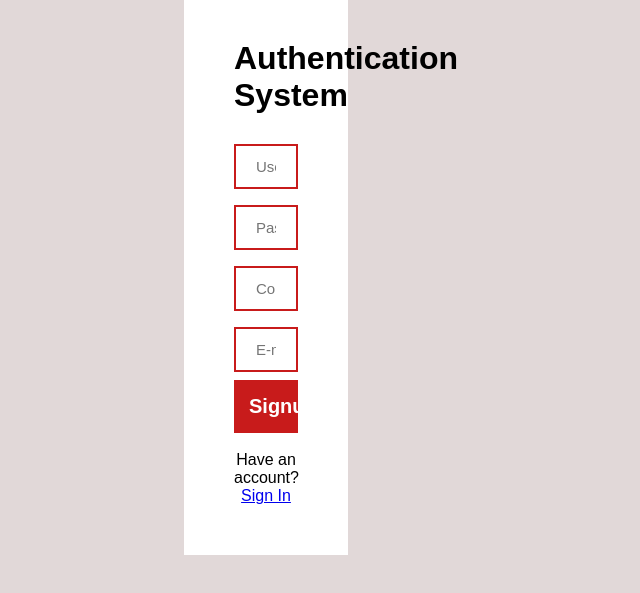
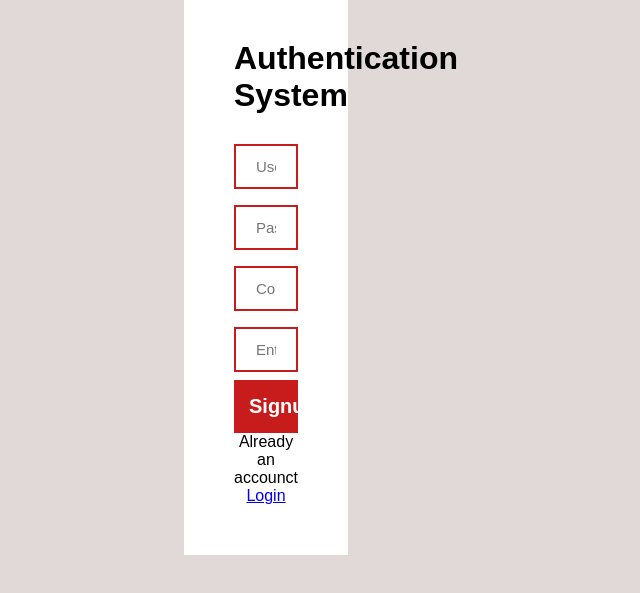
Before and after one commit to Deepikabisht028/User-Authentication-System-project, a Django app: page /signup/ in a window 1280 px wide. Shown: the part 49-642 px from the top of the page, without its empty margins (374-1014 px from the left). Run offline with Django 3.2, Linux system fonts and the light colour scheme.

Commit message:
Update signuppage.html

```diff
--- a/website/template/signuppage.html
+++ b/website/template/signuppage.html
@@ -62,12 +62,13 @@
         </style>
     </head>
     <body>
-        <center><form action="#" method="post">
+        <form action="#" method="post">
             {% csrf_token %}
-            <div class="container">
+            {% load static %}
+            <center><div class="container">
                 <h1>Authentication System </h1>
-                <label for='name'></label>
-		        <input type='text' placeholder="Username" name='name' required><br>
+                <label for='first_name'></label>
+		        <input type='text' placeholder="Username" name='first_name' required><br>
                 <label for='password'></label>
             	<input type="text" id="pd" placeholder="Password" name="password" required>
                 <span id="pwd"></span>
@@ -75,10 +76,10 @@
             	<input type="text" id="cpd" placeholder="Confirm Password" name="cnfmpwrd" onblur="validateForm();" required>
                 <span id="cpwd"></span>
                 <label for ='email'></label>
-            	<input type="email" placeholder="E-mail address" name="email" required><br>
-            	<button type="submit"><b>Signup</b></button><br><br>
-            	Have an account? <a href="http://localhost:8000/login/"> Sign In </a>
-            </div>
-        </form></center>
+            	<input type="email" placeholder="Enter email" name="email" float="right"  required><br>
+            	<button type="submit"><b>Signup</b></button><br>
+            	Already an accounct <a href="http://localhost:8000/login/"> Login </a>
+            </div></center>
+        </form>
     </body>
 </html>
```
Lines whose indentation alone changed are shown as unchanged.
